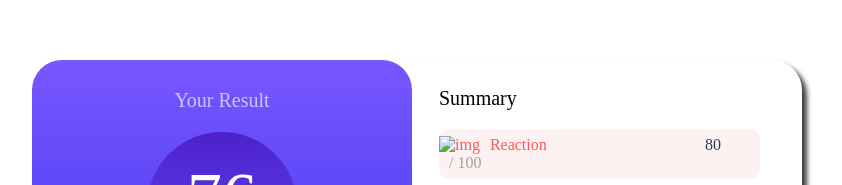
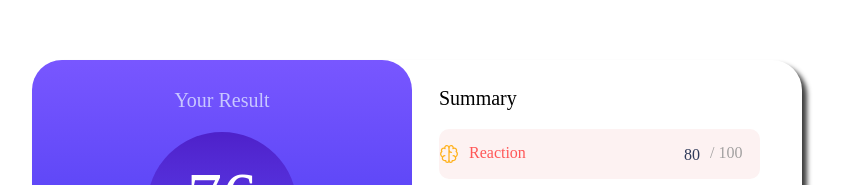
Before and after one commit to devritra/Result-summary-component, a plain HTML site: page index.html in a window 1280 px wide. Shown: the part 301-486 px from the top of the page, without its empty margins (311-1153 px from the left). Drawn offline with Linux system fonts and the light colour scheme; files whose address does not match are found by name.

Commit message:
Update index.html
Signed-off-by: Aritra <158503009+devritra@users.noreply.github.com>

```diff
--- a/index.html
+++ b/index.html
@@ -21,7 +21,7 @@
         <div id="content">
           <p id="normal">Summary</p>
           <section class="Reaction">
-            <img src="elements/icon-reaction.svg" alt="img">
+            <img src="icon-memory.svg" alt="img">
             <span class="Reaction">Reaction</span><span class="a">80</span><span class="b">/ 100</span>
           </section>
           <section class="Memory">
```
